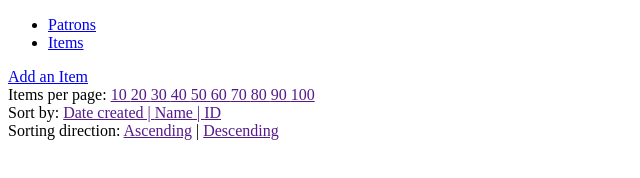
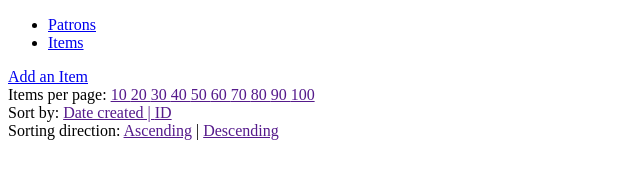
Before and after one commit to ryandancy/library-app, a website: page public/index.html at #!/items in a window 1280 px wide. Shown: the full height of the page, 0-640 px from the left. Drawn offline with nearby package versions, Linux system fonts and the light colour scheme; some packages are replaced by stand-ins of ours; no server answers.

Commit message:
Remove sort by name for items since it no work

```diff
--- a/public/item.html
+++ b/public/item.html
@@ -20,7 +20,7 @@
     Sort by:
     <!-- HACK using sortBy[0] to add separators -->
     <a href="" ng-click="itemCtrl.changeSortBy(sortBy[1])"
-        ng-repeat="sortBy in [['Date created |', 'created'], ['Name |', 'name'], ['ID', 'id']]">
+        ng-repeat="sortBy in [['Date created |', 'created'], ['ID', 'id']]">
       {{ sortBy[0] }}
     </a>
   </div>
```
